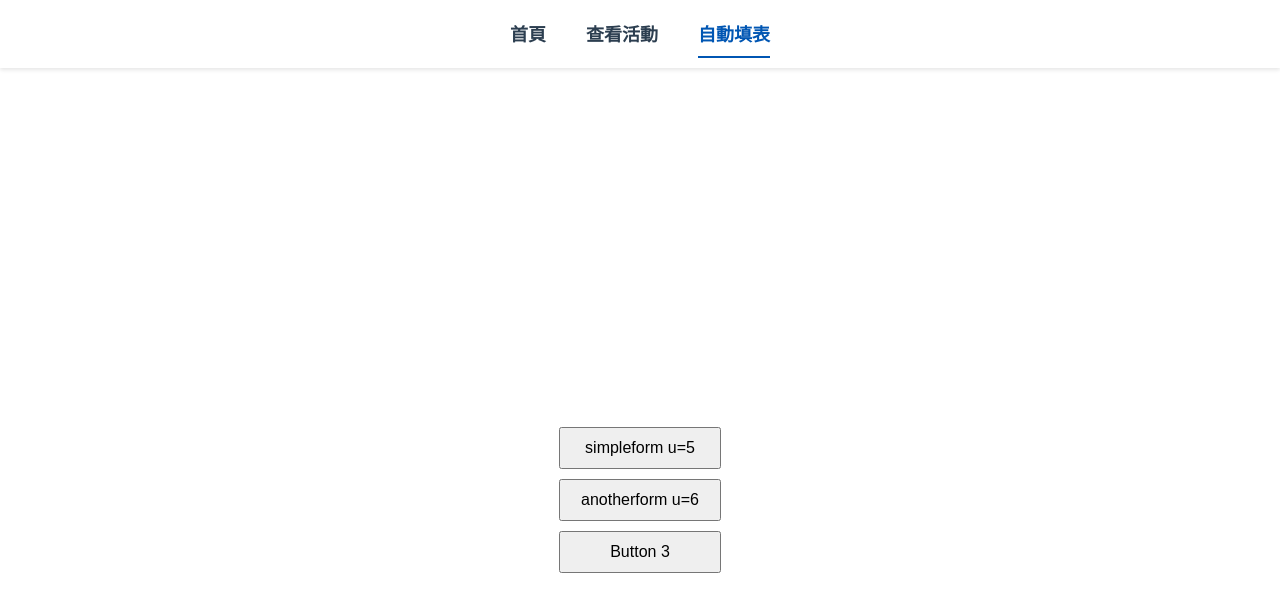
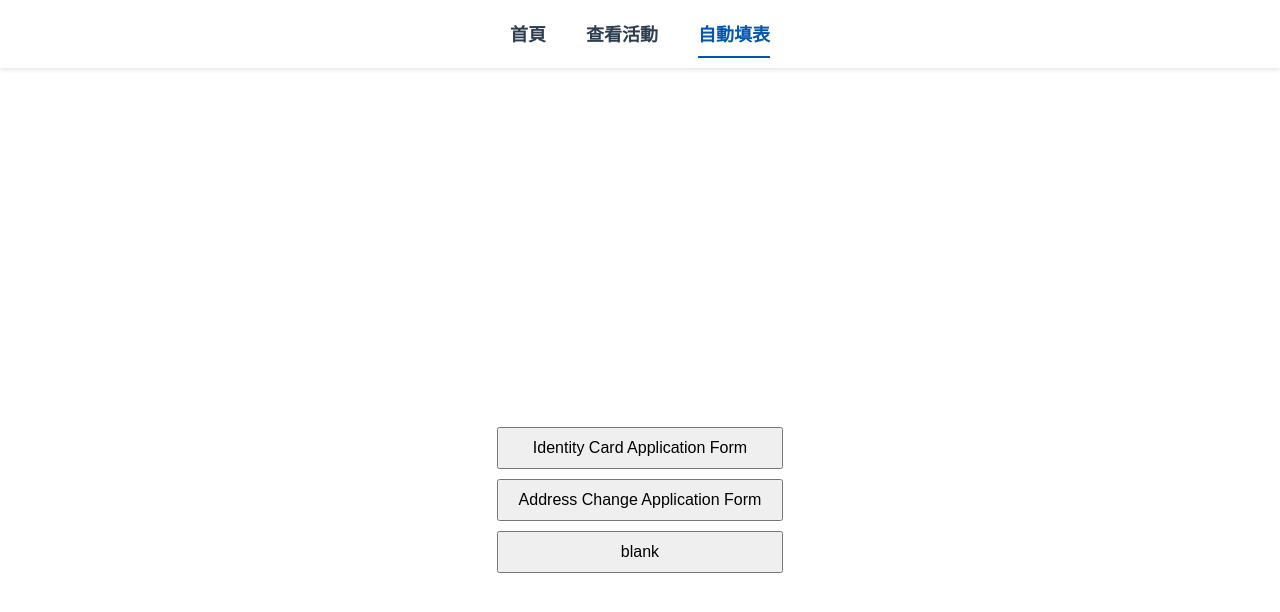
Before and after one commit to hollowha/Taipei-Microservices-Initiative, a Vue app in the folder frontend/: page /auto-fill-form in a window 1280 px wide. Shown: the top 612 px of the page. Built offline with nearby package versions, Linux system fonts and the light colour scheme.

Commit message:
feat: change the auto fill form home page to select form

```diff
--- a/frontend/src/router/index.js
+++ b/frontend/src/router/index.js
@@ -1,8 +1,9 @@
 import { createRouter, createWebHistory } from "vue-router";
 import HomePage from "@/views/HomePage.vue";
 import ActivitiesList from "@/views/ActivitiesList.vue";
-import AutoFillForm from "@/views/AutoFillForm.vue";
-
+// import AutoFillFormtmp from "@/views/AutoFillFormtmp.vue";
+import AutoFillFormSelect from "@/views/AutoFillFormSelect.vue";
+import AutoFillFormFill from "@/views/AutoFillFormFill.vue";
 // 定義路由配置
 const routes = [
   {
@@ -16,10 +17,16 @@ const routes = [
     component: ActivitiesList,
   },
   {
-    path: "/auto-fill-form",
+    path: '/auto-fill-form',
+    name: 'SampleForm',
+    component: AutoFillFormSelect
+  },
+  {
+    path: "/auto-fill-form/:formType",
     name: "auto-fill-form",
-    component: AutoFillForm,
+    component: AutoFillFormFill,
   },
+
 ];
 
 // 創建路由器實例
--- /dev/null
+++ b/frontend/src/views/AutoFillFormFill.vue
@@ -0,0 +1,30 @@
+<template>
+    <div>
+      <h1>{{ formType }}</h1>
+      <p>顯示 {{ formType }} 對應的資料</p>
+    </div>
+  </template>
+
+  <script>
+  export default {
+    data() {
+      return {
+        formTitle: '',
+        formType: this.$route.params.formType
+      };
+    },
+    created() {
+      this.loadFormData();
+    },
+    watch: {
+      '$route.params.formType': 'loadFormData'
+    },
+    methods: {
+      loadFormData() {
+        this.formType = this.$route.params.formType;
+
+
+      }
+    }
+  }
+  </script>
--- /dev/null
+++ b/frontend/src/views/AutoFillFormSelect.vue
@@ -0,0 +1,38 @@
+<template>
+    <div class="auto-fill-form">
+        <div class="button-container">
+            <button class="button" @click="goToForm('Identity Card Application Form')">Identity Card Application Form</button>
+            <button class="button" @click="goToForm('Address Change Application Form')">Address Change Application Form</button>
+            <button class="button" @click="goToForm('blank')">blank</button>
+        </div>
+    </div>
+</template>
+<script>
+export default {
+  methods: {
+    goToForm(formType) {
+      this.$router.push(`/auto-fill-form/${formType}`);
+    }
+  }
+}
+</script>
+
+<style scoped>
+.auto-fill-form {
+    display: flex;
+    justify-content: center;
+    align-items: center;
+    height: 100vh; /* Adjust as needed */
+}
+
+.button-container {
+    display: flex;
+    flex-direction: column;
+    gap: 10px; /* Adjust spacing between buttons as needed */
+}
+
+.button {
+    padding: 10px 20px;
+    font-size: 16px;
+}
+</style>
--- a/frontend/src/views/AutoFillForm.vue
+++ b/frontend/src/views/AutoFillFormtmp.vue
@@ -1,5 +1,6 @@
 <template>
     <div class="auto-fill-form">
+
         <div class="button-container">
             <button class="button" @click="button1Clicked">simpleform u=5</button>
             <button class="button" @click="button2Clicked">anotherform u=6</button>
```
Also changed, not shown: 1 other file (tests, documents, lock files or other folders).
